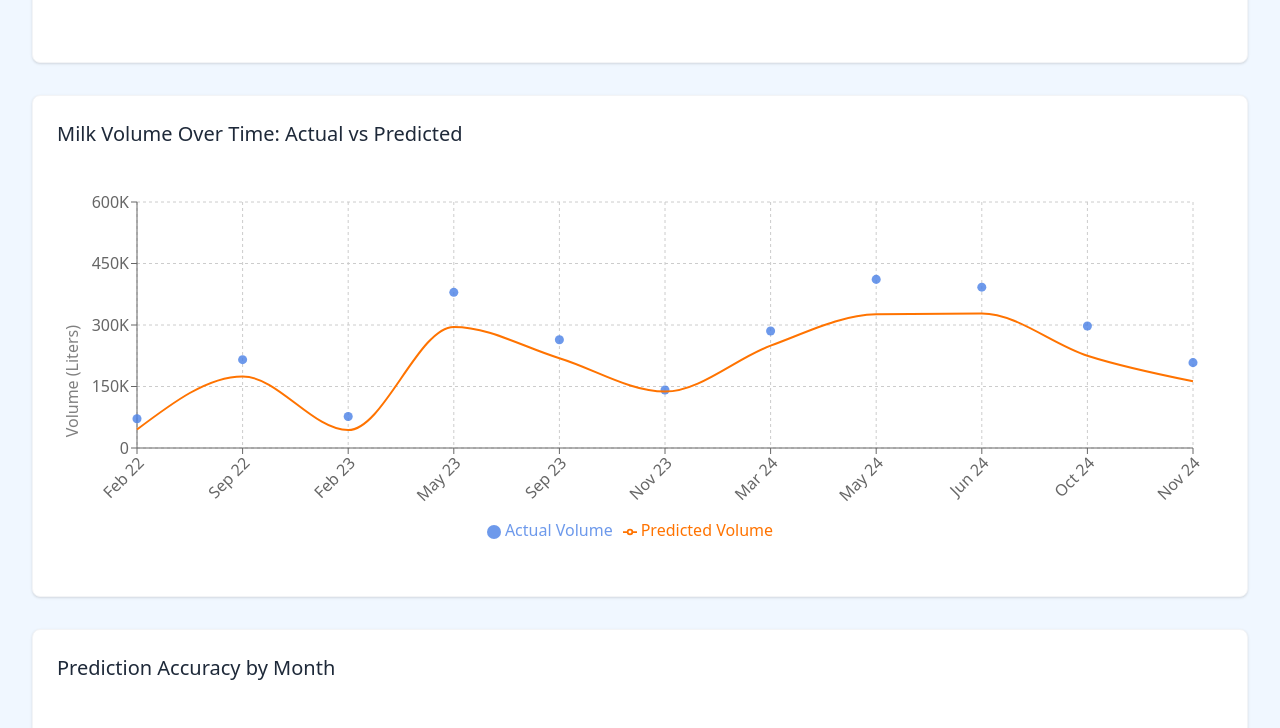
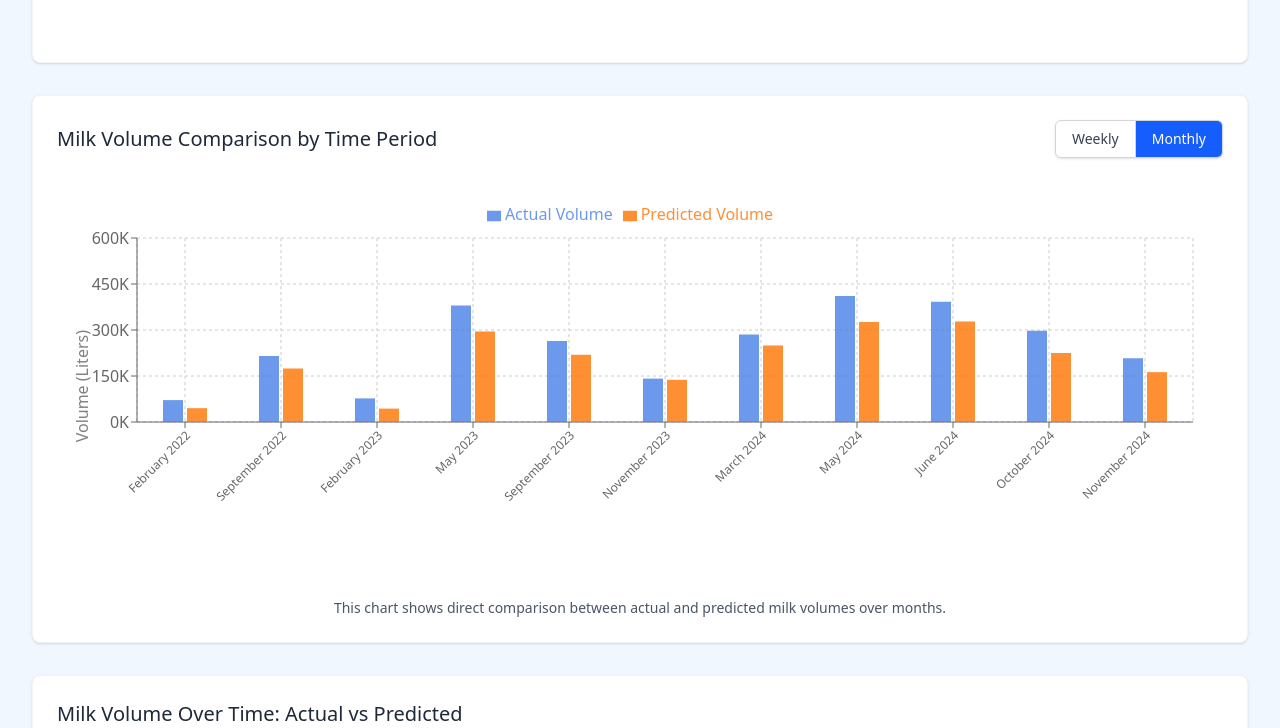
Before and after one commit to Ch-ir-ag/AgTechv0, a Next.js app: page /accuracy-demo in a window 1280 px wide. Shown: the part 1213-1941 px from the top of the page. Built offline with nearby package versions, Linux system fonts and the light colour scheme.

Commit message:
Updated for non tech view v2

```diff
--- a/src/app/accuracy-demo/page.tsx
+++ b/src/app/accuracy-demo/page.tsx
@@ -13,7 +13,8 @@ import {
   Line,
   ComposedChart,
   Label,
-  ReferenceLine
+  ReferenceLine,
+  Bar
 } from 'recharts';
 import Navbar from '../components/Navbar';
 
@@ -173,6 +174,7 @@ export default function AccuracyDemo() {
     r2: "0.0000",
     avgAccuracy: "0.00"
   });
+  const [timePeriod, setTimePeriod] = useState<'weekly' | 'monthly'>('monthly');
 
   // Update adjusted data when selected factors change
   useEffect(() => {
@@ -228,6 +230,8 @@ export default function AccuracyDemo() {
   // Prepare data for time series
   const timeSeriesData = adjustedData.map(item => ({
     month: `${item.month.substring(0, 3)} ${item.year.toString().substring(2)}`,
+    fullMonth: item.month,
+    year: item.year,
     actualVolume: item.actualVolume,
     predictedVolume: item.adjustedPrediction,
     residual: item.adjustedResidual,
@@ -240,6 +244,59 @@ export default function AccuracyDemo() {
         const itemYear = `20${item.month.split(' ')[1]}`;
         return itemYear === selectedYear;
       });
+
+  // Process data for the time-period specific view
+  const getTimeAdjustedData = () => {
+    if (timePeriod === 'weekly') {
+      // Split monthly data into weekly (divide by 4)
+      return filteredTimeSeriesData.flatMap((item, monthIndex) => {
+        const baseVolume = item.actualVolume / 4;
+        const basePredicted = item.predictedVolume / 4;
+
+        // Create 4 weeks for each month with better naming
+        return Array.from({ length: 4 }, (_, i) => {
+          // Create a more descriptive week identifier
+          const weekNumber = i + 1;
+          // Use abbreviated month name to save space
+          const shortMonth = item.fullMonth.substring(0, 3);
+
+          return {
+            period: `W${weekNumber}, ${shortMonth} ${item.year}`,
+            fullPeriod: `Week ${weekNumber}, ${item.fullMonth} ${item.year}`,
+            monthIndex: monthIndex, // Store the month index for sorting
+            weekIndex: i, // Store the week index for sorting
+            actualVolume: Math.round(baseVolume),
+            predictedVolume: Math.round(basePredicted),
+            // Add small random variations to make the graph more realistic (±1.5%)
+            adjustedActualVolume: Math.round(baseVolume * (1 + (Math.random() * 0.03 - 0.015))),
+            adjustedPredictedVolume: Math.round(basePredicted * (1 + (Math.random() * 0.03 - 0.015)))
+          };
+        });
+      }).sort((a, b) => {
+        // Sort by year, then month index, then week index
+        if (a.period.split(' ')[2] !== b.period.split(' ')[2]) {
+          return parseInt(a.period.split(' ')[2]) - parseInt(b.period.split(' ')[2]);
+        }
+        if (a.monthIndex !== b.monthIndex) {
+          return a.monthIndex - b.monthIndex;
+        }
+        return a.weekIndex - b.weekIndex;
+      });
+    } else {
+      // Monthly view (default)
+      return filteredTimeSeriesData.map(item => ({
+        period: `${item.fullMonth} ${item.year}`,
+        fullPeriod: `${item.fullMonth} ${item.year}`,
+        actualVolume: Math.round(item.actualVolume),
+        predictedVolume: Math.round(item.predictedVolume),
+        // These adjusted values are the same for monthly view
+        adjustedActualVolume: Math.round(item.actualVolume),
+        adjustedPredictedVolume: Math.round(item.predictedVolume)
+      }));
+    }
+  };
+
+  const timeAdjustedData = getTimeAdjustedData();
 
   return (
     <div className="flex flex-col min-h-screen bg-[#f0f7ff]">
@@ -475,6 +532,99 @@ export default function AccuracyDemo() {
             </div>
           </div>
 
+          {/* New time period-based visualization */}
+          <div className="bg-white rounded-lg shadow-sm p-6 border border-gray-100 mb-8">
+            <div className="flex justify-between items-center mb-6">
+              <h2 className="text-xl font-medium text-gray-800">
+                Milk Volume Comparison by Time Period
+              </h2>
+              <div className="inline-flex shadow-sm rounded-md">
+                <button
+                  onClick={() => setTimePeriod('weekly')}
+                  className={`px-4 py-2 text-sm font-medium rounded-l-md ${
+                    timePeriod === 'weekly'
+                      ? 'bg-blue-600 text-white'
+                      : 'bg-white text-gray-700 hover:bg-gray-50'
+                  } border border-gray-300`}
+                >
+                  Weekly
+                </button>
+                <button
+                  onClick={() => setTimePeriod('monthly')}
+                  className={`px-4 py-2 text-sm font-medium rounded-r-md ${
+                    timePeriod === 'monthly'
+                      ? 'bg-blue-600 text-white'
+                      : 'bg-white text-gray-700 hover:bg-gray-50'
+                  } border-t border-r border-b border-gray-300`}
+                >
+                  Monthly
+                </button>
+              </div>
+            </div>
+            <div className="h-[400px]">
+              <ResponsiveContainer width="100%" height="100%">
+                <ComposedChart
+                  data={timeAdjustedData}
+                  margin={{ top: 20, right: 30, left: 20, bottom: timePeriod === 'weekly' ? 100 : 80 }}
+                >
+                  <CartesianGrid strokeDasharray="3 3" />
+                  <XAxis
+                    dataKey="period"
+                    angle={-45}
+                    textAnchor="end"
+                    height={80}
+                    interval={timePeriod === 'weekly' ? (selectedYear === 'all' ? 3 : 1) : 0}  // Adjust interval based on data volume
+                    tick={{ fontSize: timePeriod === 'weekly' ? 10 : 12 }}  // Smaller font for weekly view
+                  />
+                  <YAxis
+                    yAxisId="left"
+                    tickFormatter={(value) => `${Math.round(value / 1000)}K`}
+                    domain={[0, 'auto']}
+                  >
+                    <Label value="Volume (Liters)" angle={-90} position="left" offset={-5} />
+                  </YAxis>
+                  <Tooltip
+                    formatter={(value, name) => {
+                      const formattedValue = `${Math.round(Number(value)).toLocaleString()} L`;
+                      if (name === 'actualVolume' || name === 'adjustedActualVolume') {
+                        return [formattedValue, 'Actual Volume'];
+                      }
+                      if (name === 'predictedVolume' || name === 'adjustedPredictedVolume') {
+                        return [formattedValue, 'Predicted Volume'];
+                      }
+                      return [formattedValue, name];
+                    }}
+                    labelFormatter={(value) => timeAdjustedData.find(item => item.period === value)?.fullPeriod || value}
+                    contentStyle={{ backgroundColor: 'rgba(255, 255, 255, 0.9)', border: '1px solid #ccc', borderRadius: '4px', padding: '8px' }}
+                  />
+                  <Legend verticalAlign="top" height={36} />
+                  <Bar
+                    yAxisId="left"
+                    dataKey="adjustedActualVolume"
+                    name="Actual Volume"
+                    fill="rgba(72, 128, 230, 0.8)"
+                    barSize={timePeriod === 'weekly' ? (selectedYear === 'all' ? 6 : 10) : 20}
+                  />
+                  <Bar
+                    yAxisId="left"
+                    dataKey="adjustedPredictedVolume"
+                    name="Predicted Volume"
+                    fill="rgba(255, 115, 0, 0.8)"
+                    barSize={timePeriod === 'weekly' ? (selectedYear === 'all' ? 6 : 10) : 20}
+                  />
+                </ComposedChart>
+              </ResponsiveContainer>
+            </div>
+            <div className="mt-4 text-sm text-gray-600 text-center">
+              <p>This chart shows direct comparison between actual and predicted milk volumes over {timePeriod === 'weekly' ? 'weeks' : 'months'}.</p>
+              {timePeriod === 'weekly' && (
+                <p className="text-xs text-gray-500 mt-1">
+                  Note: Weekly data is derived by dividing monthly volumes by 4 with small random variations to visualize the pattern.
+                </p>
+              )}
+            </div>
+          </div>
+
           {/* Time Series Visualization */}
           <div className="bg-white rounded-lg shadow-sm p-6 border border-gray-100 mb-8">
             <h2 className="text-xl font-medium text-gray-800 mb-6">
```
